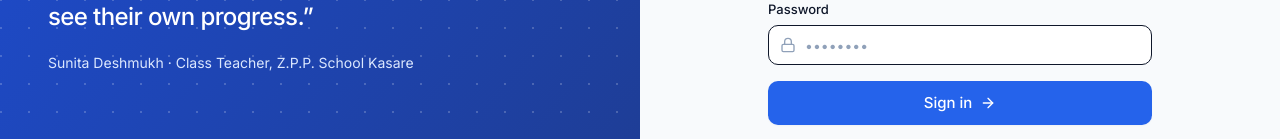
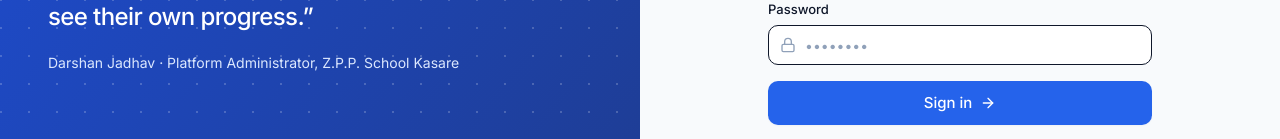
Before and after one commit to Darshanj6004/JNVST, a React (Vite) app: page /login in a window 1280 px wide. Shown: the part 393-532 px from the top of the page. Built offline with nearby package versions, Linux system fonts and the light colour scheme.

Commit message:
Update default teacher identity, metadata and credentials to darshanjadhav0203

```diff
--- a/package.json
+++ b/package.json
@@ -1,7 +1,8 @@
 {
-  "name": "figma-make-app",
+  "name": "jnvst-scholarship-platform",
   "private": true,
   "version": "1.0.0",
+  "author": "Darshan Jadhav <darshanjadhav0203@gmail.com>",
   "type": "module",
   "scripts": {
     "dev": "vite",
--- a/src/data/users.ts
+++ b/src/data/users.ts
@@ -3,9 +3,9 @@ import type { Student, Teacher } from "@/types";
 export const teacher: Teacher = {
   id: "t1",
   role: "teacher",
-  name: "Sunita Deshmukh",
-  username: "teacher_sunita",
-  title: "Class Teacher · 4th Standard",
+  name: "Darshan Jadhav",
+  username: "darshanjadhav0203",
+  title: "Administrator & Teacher · JNVST Platform",
   avatarColor: "#1d4ed8",
 };
 
--- a/src/features/public/Login.tsx
+++ b/src/features/public/Login.tsx
@@ -8,7 +8,7 @@ import { cn } from "@/lib/cn";
 
 const demo: Record<Role, { username: string; password: string }> = {
   student: { username: "aarav_patil_04", password: "navodaya" },
-  teacher: { username: "teacher_sunita", password: "navodaya" },
+  teacher: { username: "darshanjadhav0203", password: "navodaya" },
 };
 
 export default function Login() {
@@ -57,7 +57,7 @@ export default function Login() {
               “Every mock test we ran digitally saved hours of paper checking — and the children could finally see
               their own progress.”
             </blockquote>
-            <p className="mt-5 text-sm text-brand-100">Sunita Deshmukh · Class Teacher, Z.P.P. School Kasare</p>
+            <p className="mt-5 text-sm text-brand-100">Darshan Jadhav · Platform Administrator, Z.P.P. School Kasare</p>
           </div>
           <div className="flex gap-8">
             {[
```
Also changed, not shown: 1 other file (tests, documents, lock files or other folders).
